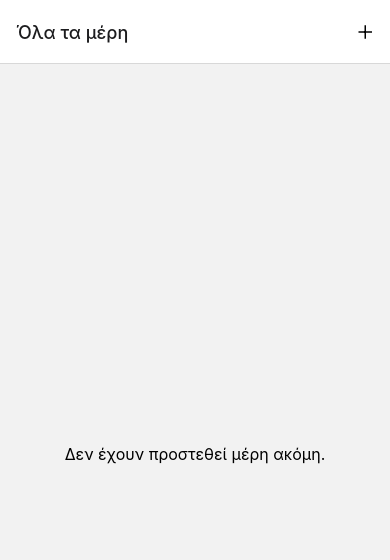
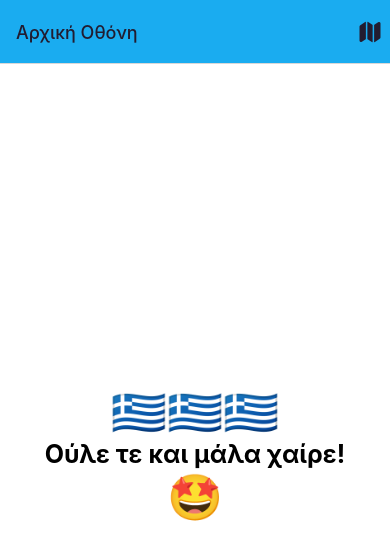
Before and after one commit to 1KRS/react-native-features, a React Native app: screen / in a window 390 px wide. Shown: the top 560 px of the page. Built offline with nearby package versions, Linux system fonts and the light colour scheme.

Commit message:
Global Colors & Styling

```diff
--- a/App.js
+++ b/App.js
@@ -5,6 +5,7 @@ import { StyleSheet, Text, View } from 'react-native';
 import AllPlaces from './screens/AllPlaces';
 import AddPlace from './screens/AddPlace';
 import IconButton from './components/UI/IconButton';
+import { Colors } from './constants/colors';
 
 const Stack = createNativeStackNavigator();
 
@@ -22,11 +23,31 @@ const InitialScreen = () => {
 export default function App() {
   return (
     <NavigationContainer>
-      <Stack.Navigator>
+      <Stack.Navigator
+        screenOptions={{
+          headerStyle: {
+            backgroundColor: Colors.primary500,
+          },
+          headerTintColor: Colors.gray700,
+          contentStyle: { backgroundColor: Colors.gray700 },
+        }}
+      >
+        <Stack.Screen name="Αρχική Οθόνη" component={InitialScreen} options={
+          ({navigation}) => ({
+            title: 'Αρχική Οθόνη',
+            headerRight: ({tintColor}) => (
+              <IconButton iconName="map"
+                size={24}
+                color={tintColor}
+                onPress={() => navigation.navigate('Όλα τα μέρη')}/>
+            )
+          })
+        }/>
         <Stack.Screen
           name="Όλα τα μέρη"
           component={AllPlaces}
           options={({ navigation }) => ({
+            title: 'Τα αγαπημένα σου μέρη',
             headerRight: ({ tintColor }) => (
               <IconButton
                 iconName="add"
@@ -37,8 +58,11 @@ export default function App() {
             ),
           })}
         />
-        <Stack.Screen name="Προσθήκη Μέρους" component={AddPlace} />
-        <Stack.Screen name="Αρχική Οθόνη" component={InitialScreen} />
+        <Stack.Screen
+          name="Προσθήκη Μέρους"
+          component={AddPlace}
+          options={{ title: 'Πρόσθεσε ένα νέο μέρος' }}
+        />
       </Stack.Navigator>
     </NavigationContainer>
   );
--- a/components/Places/PlacesList.js
+++ b/components/Places/PlacesList.js
@@ -1,5 +1,6 @@
 import { FlatList, StyleSheet, Text, View } from 'react-native';
 import PlaceItem from './PlaceItem';
+import { Colors } from '../../constants/colors';
 
 const PlacesList = ({ places }) => {
   if (!places || places.length === 0) {
@@ -28,5 +29,6 @@ const styles = StyleSheet.create({
   fallbackText: {
     fontSize: 16,
     textAlign: 'center',
+    color: Colors.primary200
   },
 });
--- a/components/UI/IconButton.js
+++ b/components/UI/IconButton.js
@@ -16,7 +16,6 @@ export default IconButton;
 const styles = StyleSheet.create({
   button: {
     padding: 8,
-    margin: 4,
     justifyContent: 'center',
     alignItems: 'center',
   },
--- /dev/null
+++ b/constants/colors.js
@@ -0,0 +1,11 @@
+export const Colors = {
+  primary50: '#cfeffd',
+  primary100: '#a0defb',
+  primary200: '#77cff8',
+  primary400: '#44bdf5',
+  primary500: '#1aacf0',
+  primary700: '#0570c9',
+  primary800: '#003b88',
+  accent500: '#e6b30b',
+  gray700: '#221c30',
+};
```
